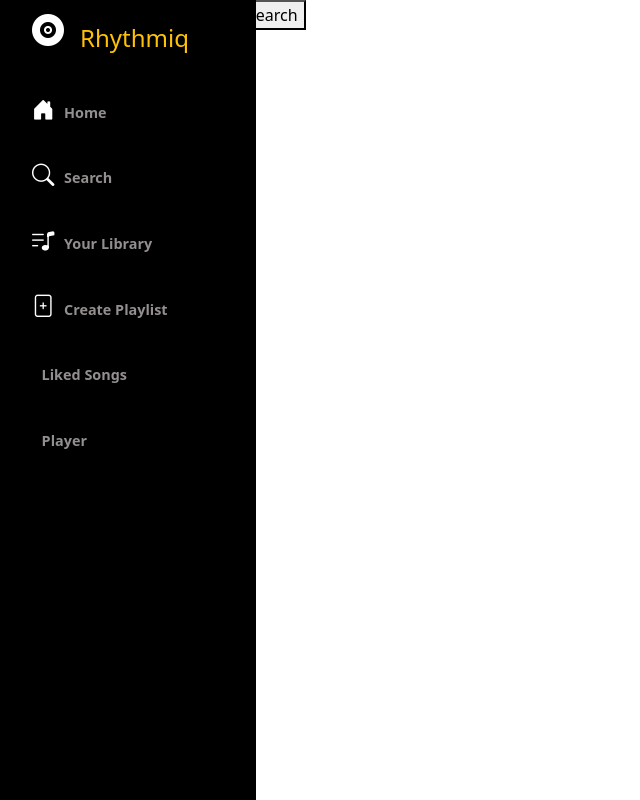
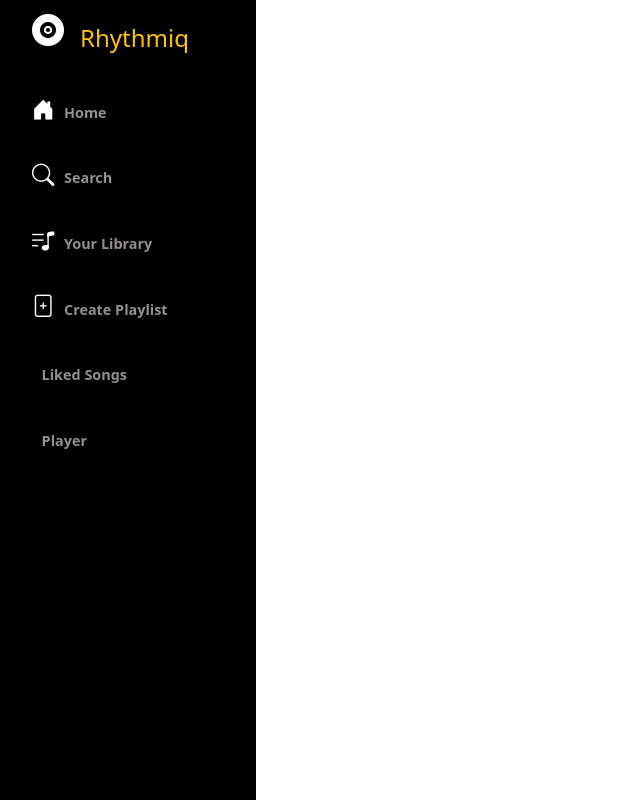
Before and after one commit to ngachadavid/RhythmicMusicApp, a React (Create React App) app in the folder rhythmiq/: page /search in a window 1280 px wide. Shown: the whole page, without its empty margins (0-640 px from the left). Built offline with nearby package versions, Linux system fonts and the light colour scheme; data requests are answered from the project's data file; some icons are missing.

Commit message:
commit changes

```diff
--- a/rhythmiq/src/component/Search.js
+++ b/rhythmiq/src/component/Search.js
@@ -1,34 +1,24 @@
-import React, { Component } from "react";
+import React from "react";
+// import SongItem from "./SongItem";
 
-class Search extends Component {
-  constructor(props) {
-    super(props);
-    this.state = {
-      searchText: "Search songs",
-    };
-  }
 
-  handleChange = (event) => {
-    this.setState({ searchText: event.target.value });
-  };
+function Search({search, setSearch}) {
+ function handleSearch(event){
+   setSearch(event.target.value)
+ }
 
-  handleSubmit = (event) => {
-    event.preventDefault();
-    this.props.onSearch(this.state.searchText);
-  };
-
-  render() {
-    return (
-      <form onSubmit={this.handleSubmit}>
-        <input
-          type="text"
-          value={this.state.searchText}
-          onChange={this.handleChange}
-        />
-        <button type="submit">Search</button>
-      </form>
-    );
-  }
+return (
+   <div className="ui large fluid icon input">
+     <input
+       type="text"
+       placeholder="Search your Songs"
+       value={search}
+       onChange={handleSearch}
+     />
+     <i className="circular search link icon"></i>
+   </div>
+ );
 }
 
+
 export default Search;
--- a/rhythmiq/src/component/SongItem.js
+++ b/rhythmiq/src/component/SongItem.js
@@ -1,4 +1,5 @@
 import React from 'react'
+
 
 const SongItem = () => {
 
```
